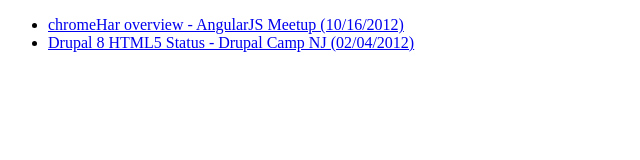
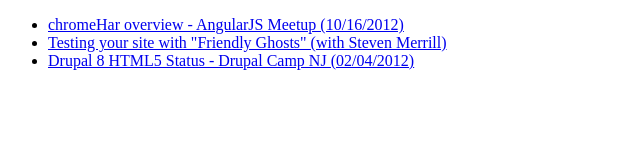
Before and after one commit to ericduran/presentations, a plain HTML site: page index.html in a window 1280 px wide. Shown: the whole page, without its empty margins (0-640 px from the left). Drawn offline with Linux system fonts and the light colour scheme.

Commit message:
Adding prez with Steven

```diff
--- a/index.html
+++ b/index.html
@@ -9,6 +9,7 @@
   <body>
     <ul>
       <li><a href="angular-chromehar">chromeHar overview - AngularJS Meetup (10/16/2012)</a>
+      <li><a href="https://docs.google.com/presentation/d/1IfPKMatoOF9nstMKrh8YuS0NC2Ozw04eqlpEOjceFD4/edit?pli=1#slide=id.p">Testing your site with "Friendly Ghosts" (with Steven Merrill)</a>
       <li><a href="drupal8html5status">Drupal 8 HTML5 Status - Drupal Camp NJ (02/04/2012)</a>
     </ul>
   </body>
```
